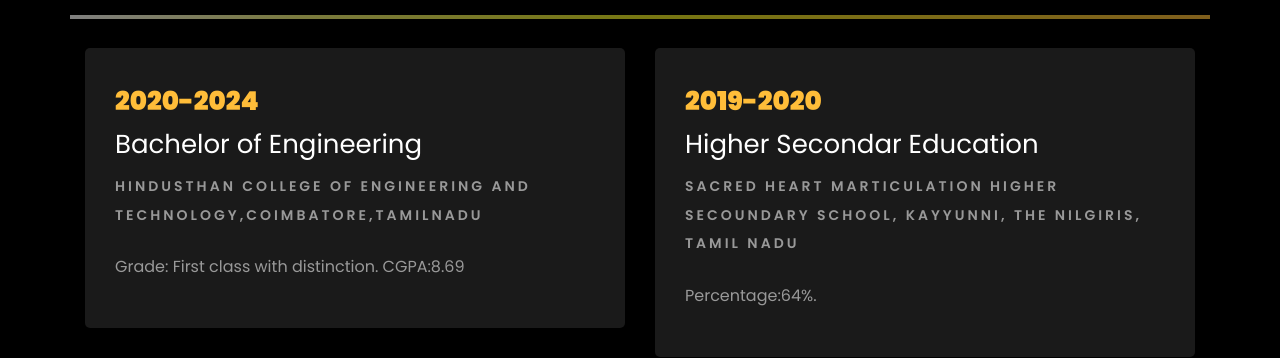
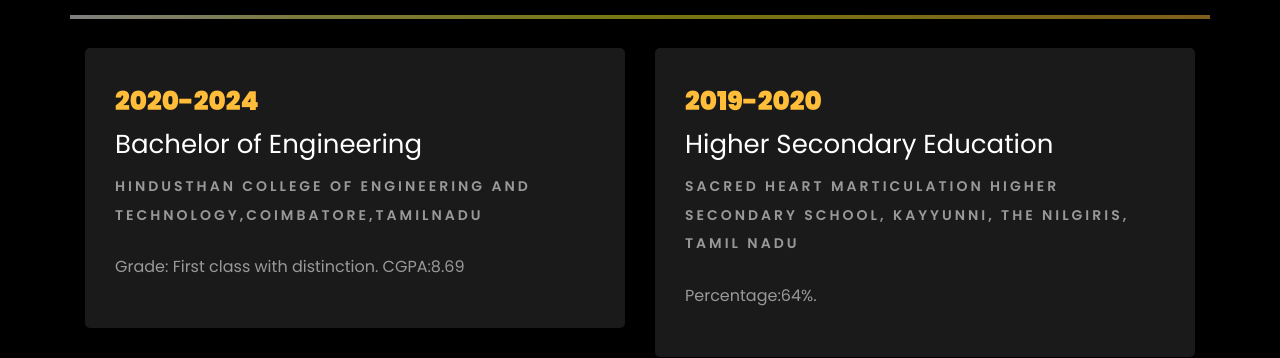
Before and after one commit to abhinrajka/abhinrajka.github.io, a plain HTML site: page index.html in a window 1280 px wide. Shown: the part 2840-3198 px from the top of the page. Drawn offline with Linux system fonts and the light colour scheme; files whose address does not match are found by name.

Commit message:
Update index.html

```diff
--- a/index.html
+++ b/index.html
@@ -383,8 +383,8 @@
     			<div class="col-md-6">
     				<div class="resume-wrap ftco-animate">
     					<span class="date">2019-2020</span>
-    					<h2>Higher Secondar Education</h2>
-    					<span class="position">Sacred Heart Marticulation Higher Secoundary School, Kayyunni, The Nilgiris, Tamil Nadu</span>
+    					<h2>Higher Secondary Education</h2>
+    					<span class="position">Sacred Heart Marticulation Higher Secondary School, Kayyunni, The Nilgiris, Tamil Nadu</span>
     					<p class="mt-4">Percentage:64%.</p>
     				</div>
 				</div>
```
